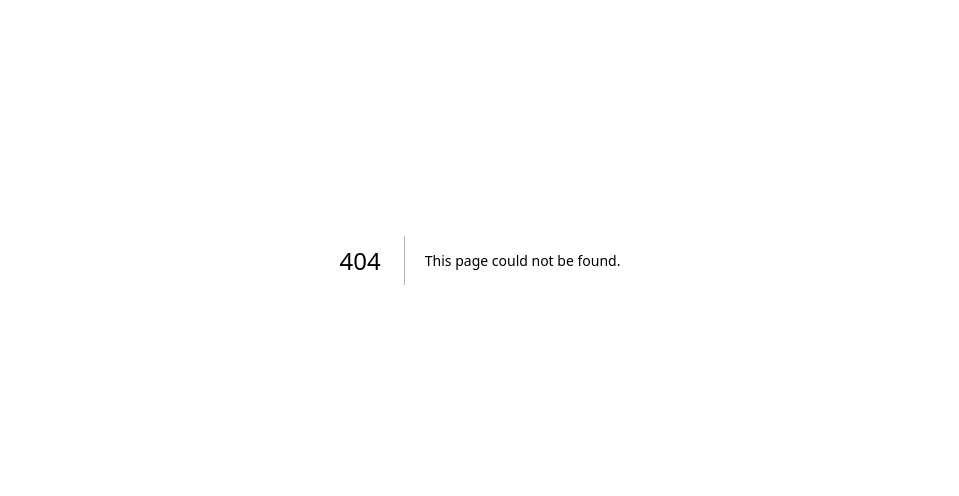
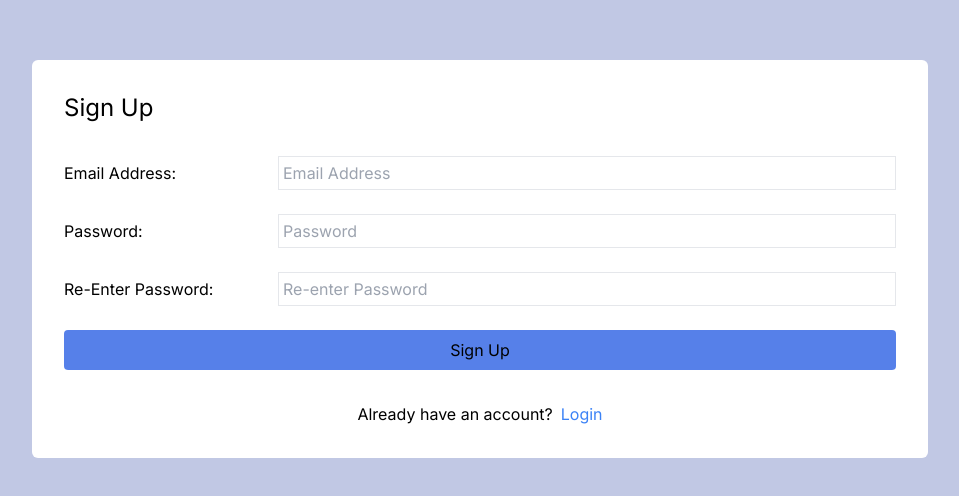
Before and after one commit to SamJohn04/taskey, a Next.js app: page /signup in a window 1280 px wide. Before the commit this address had no page. Shown: the part 140-636 px from the top of the page, without its empty margins (160-1119 px from the left). Built offline with nearby package versions, Linux system fonts and the light colour scheme.

Commit message:
(feat) signup and login pages. Auth0 api integration

```diff
--- /dev/null
+++ b/app/(user)/login/page.tsx
@@ -0,0 +1,15 @@
+import Link from "next/link";
+
+export default function LoginPage() {
+    return (
+        <main className="bg-white w-screen max-w-4xl mx-auto mt-[10vh] md:mt-[25vh] px-4 py-8 md:p-8 rounded-md flex flex-col gap-4">
+            <h2 className="text-lg md:text-2xl">Login</h2>
+            <form className="grid grid-cols-4 items-center gap-1 md:gap-6 py-4" >
+                <><label className="mt-2 md:mt-0 w-full col-span-4 md:col-span-1" htmlFor="email">Email Address:</label><input className="mb-2 md:mb-0 col-span-4 md:col-span-3 w-full border border-gray p-1" placeholder="Email Address" name='email' required type="email"/></>
+                <><label className="mt-2 md:mt-0 w-full col-span-4 md:col-span-1" htmlFor="password">Password:</label><input className="mb-2 md:mb-0 col-span-4 md:col-span-3 w-full border border-gray p-1" placeholder="Password" name='password' required type="password"/></>
+                <button className="col-span-4 bg-primary p-2 rounded transition hover:scale-95" type="submit" >Login</button>
+            </form>
+            <div className="flex justify-center gap-2">New to Taskey? <Link href="/signup" className="text-blue-500">Sign Up</Link></div>
+        </main>
+    )
+}
--- /dev/null
+++ b/app/(user)/signup/page.tsx
@@ -0,0 +1,16 @@
+import Link from "next/link";
+
+export default function SignupPage() {
+    return (
+        <main className="bg-white w-screen max-w-4xl mx-auto mt-[10vh] md:mt-[25vh] px-4 py-8 md:p-8 rounded-md flex flex-col gap-4">
+            <h2 className="text-lg md:text-2xl">Sign Up</h2>
+            <form className="grid grid-cols-4 items-center gap-1 md:gap-6 py-4" >
+                <><label className="mt-2 md:mt-0 w-full col-span-4 md:col-span-1" htmlFor="email">Email Address:</label><input className="mb-2 md:mb-0 col-span-4 md:col-span-3 w-full border border-gray p-1" placeholder="Email Address" name='email' required type="email"/></>
+                <><label className="mt-2 md:mt-0 w-full col-span-4 md:col-span-1" htmlFor="password">Password:</label><input className="mb-2 md:mb-0 col-span-4 md:col-span-3 w-full border border-gray p-1" placeholder="Password" name='password' required type="password"/></>
+                <><label className="mt-2 md:mt-0 w-full col-span-4 md:col-span-1" htmlFor="password">Re-Enter Password:</label><input className="mb-2 md:mb-0 col-span-4 md:col-span-3 w-full border border-gray p-1" placeholder="Re-enter Password" name='repeatPassword' required type="password"/></>
+                <button className="col-span-4 bg-primary p-2 rounded transition hover:scale-95" type="submit" >Sign Up</button>
+            </form>
+            <div className="flex justify-center gap-2">Already have an account? <Link href="/login" className="text-blue-500">Login</Link></div>
+        </main>
+    )
+}
--- /dev/null
+++ b/app/api/auth/[auth0]/route.ts
@@ -0,0 +1,3 @@
+import { handleAuth } from "@auth0/nextjs-auth0";
+
+export const GET = handleAuth();
--- a/app/globals.css
+++ b/app/globals.css
@@ -2,7 +2,7 @@
 @tailwind components;
 @tailwind utilities;
 
-:root {
+/* :root {
   --foreground-rgb: 0, 0, 0;
   --background-start-rgb: 214, 219, 220;
   --background-end-rgb: 255, 255, 255;
@@ -14,20 +14,16 @@
     --background-start-rgb: 0, 0, 0;
     --background-end-rgb: 0, 0, 0;
   }
+} */
+
+:root {
+  --foreground-color: #000;
+  --background-color: #C1C8E4;
+  --primary-color: #5680E9;
+  --secondary-color: #59EBCB;
 }
 
 body {
-  color: rgb(var(--foreground-rgb));
-  background: linear-gradient(
-      to bottom,
-      transparent,
-      rgb(var(--background-end-rgb))
-    )
-    rgb(var(--background-start-rgb));
+  color: var(--foreground-color);
+  background: var(--background-color);
 }
-
-@layer utilities {
-  .text-balance {
-    text-wrap: balance;
-  }
-}
--- a/app/layout.tsx
+++ b/app/layout.tsx
@@ -1,6 +1,7 @@
 import type { Metadata } from "next";
 import { Inter } from "next/font/google";
 import "./globals.css";
+import { UserProvider } from "@auth0/nextjs-auth0/client";
 
 const inter = Inter({ subsets: ["latin"] });
 
@@ -16,7 +17,11 @@ export default function RootLayout({
 }>) {
   return (
     <html lang="en">
-      <body className={inter.className}>{children}</body>
+      <UserProvider>
+        <body className={inter.className}>
+          {children}
+        </body>
+      </UserProvider>
     </html>
   );
 }
--- a/tailwind.config.ts
+++ b/tailwind.config.ts
@@ -8,11 +8,12 @@ const config: Config = {
   ],
   theme: {
     extend: {
-      backgroundImage: {
-        "gradient-radial": "radial-gradient(var(--tw-gradient-stops))",
-        "gradient-conic":
-          "conic-gradient(from 180deg at 50% 50%, var(--tw-gradient-stops))",
-      },
+      colors: {
+        primary: "#5680E9",
+        secondary: "#59EBCB",
+        background: "#C1C8E4",
+        foreground: "#000"
+      }
     },
   },
   plugins: [],
```
Also changed, not shown: package.json (+6 -5 lines), 1 other file (tests, documents, lock files or other folders).
